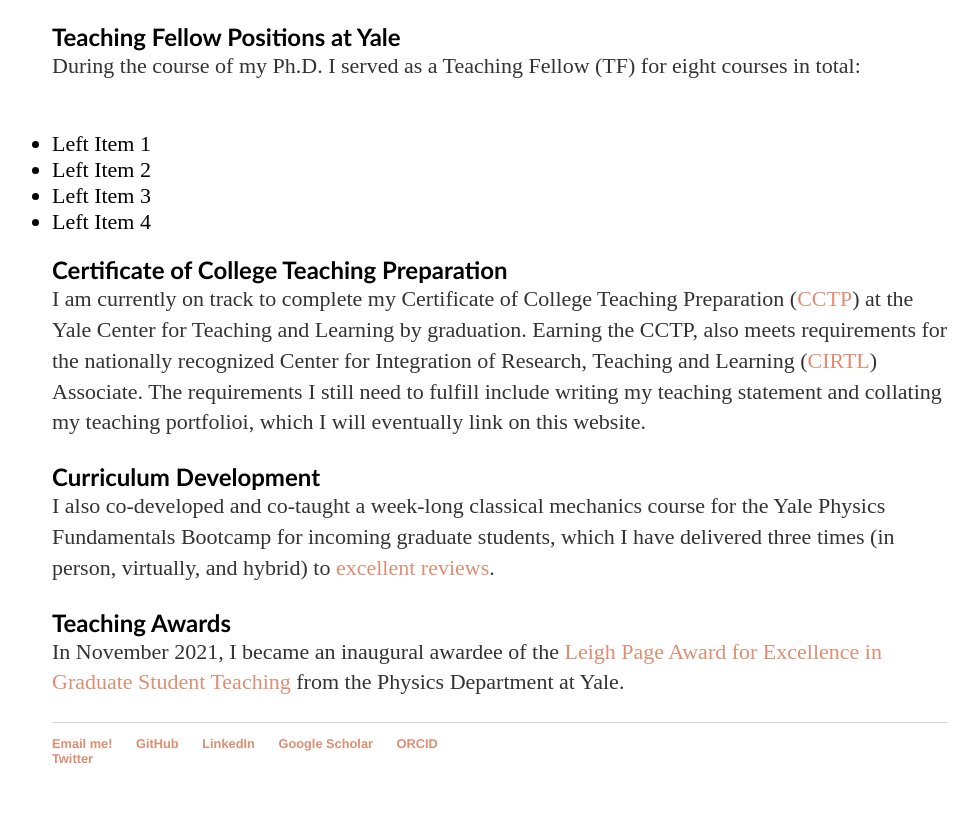
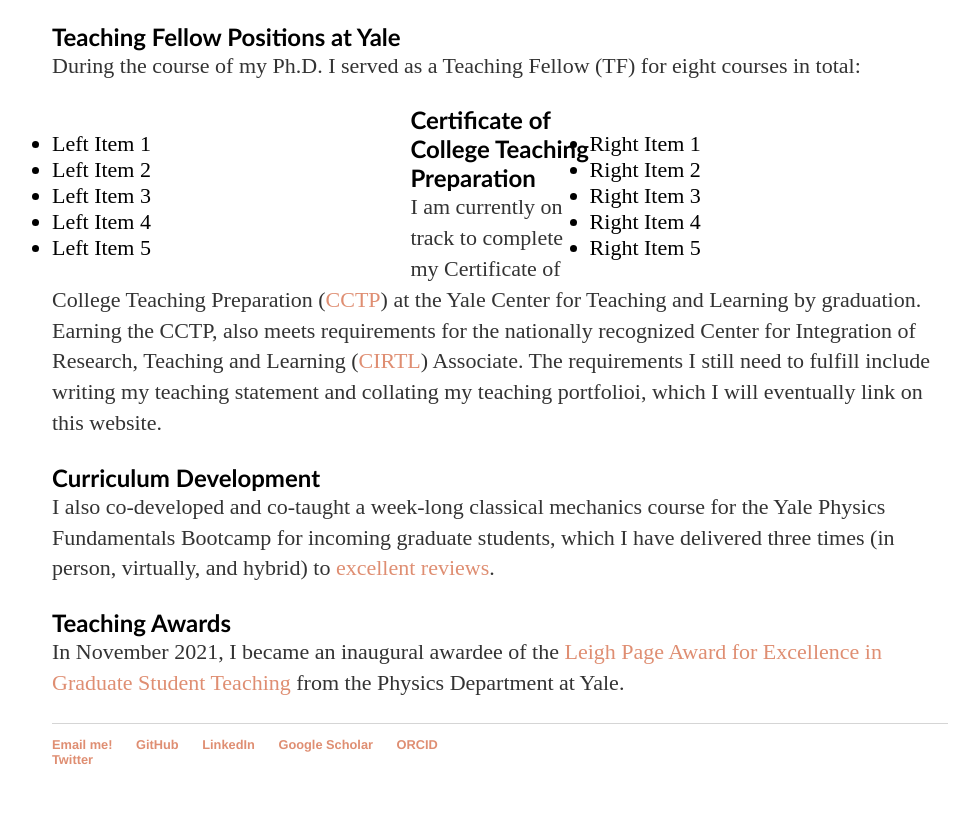
Before and after one commit to lunazagor/lunazagor.github.io, a Jekyll site: the page built from teaching/index.html, in a window 1280 px wide. Shown: the part 551-1378 px from the top of the page, without its empty margins (140-1119 px from the left). Built offline with Jekyll 4.4.1, drawn with Linux system fonts in a browser that asks for light colours.

Commit message:
Update index.html

```diff
--- a/teaching/index.html
+++ b/teaching/index.html
@@ -34,12 +34,28 @@
 <h2 style="text-align:left;font-family:optima;margin-bottom:0.0em"> Teaching Fellow Positions at Yale </h2>
 
 <p style="text-align:left;font-size:22px; display: inline"> During the course of my Ph.D. I served as a Teaching Fellow (TF) for eight courses in total: <p>
+<div style="float: left; width: 10%;">
+</div>
+<div style="float: left; width: 40%;">
 <ul style="text-align: left; font-size: 22px; display: inline;  margin-left: 80px;">
 <li>Left Item 1</li>
 <li>Left Item 2</li>
 <li>Left Item 3</li>
 <li>Left Item 4</li>
+<li>Left Item 5</li>
 </ul>
+</div>
+<div style="float: right; width: 40%;">
+<ul style="text-align: left; font-size: 22px; display: inline;  margin-left: 80px;">
+<li>Right Item 1</li>
+<li>Right Item 2</li>
+<li>Right Item 3</li>
+<li>Right Item 4</li>
+<li>Right Item 5</li>
+</ul>
+</div>
+<div style="float: left; width: 10%;">
+</div>
 
 <h2 style="text-align:left;font-family:optima;margin-bottom:0.0em"> Certificate of College Teaching Preparation </h2>
 
```
